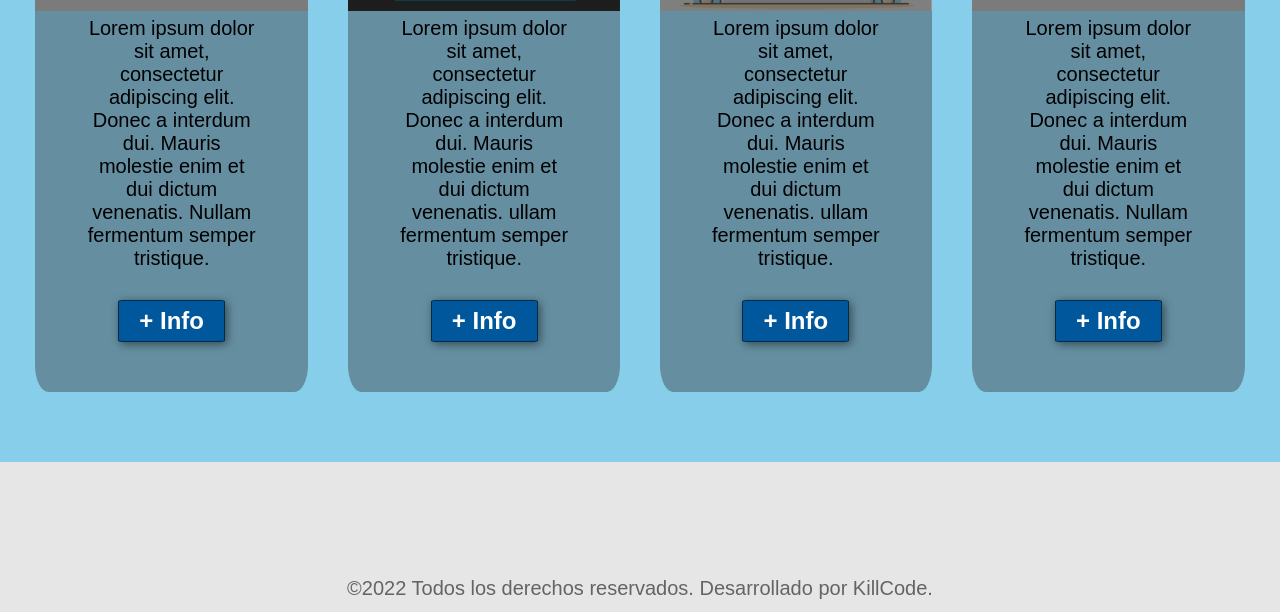
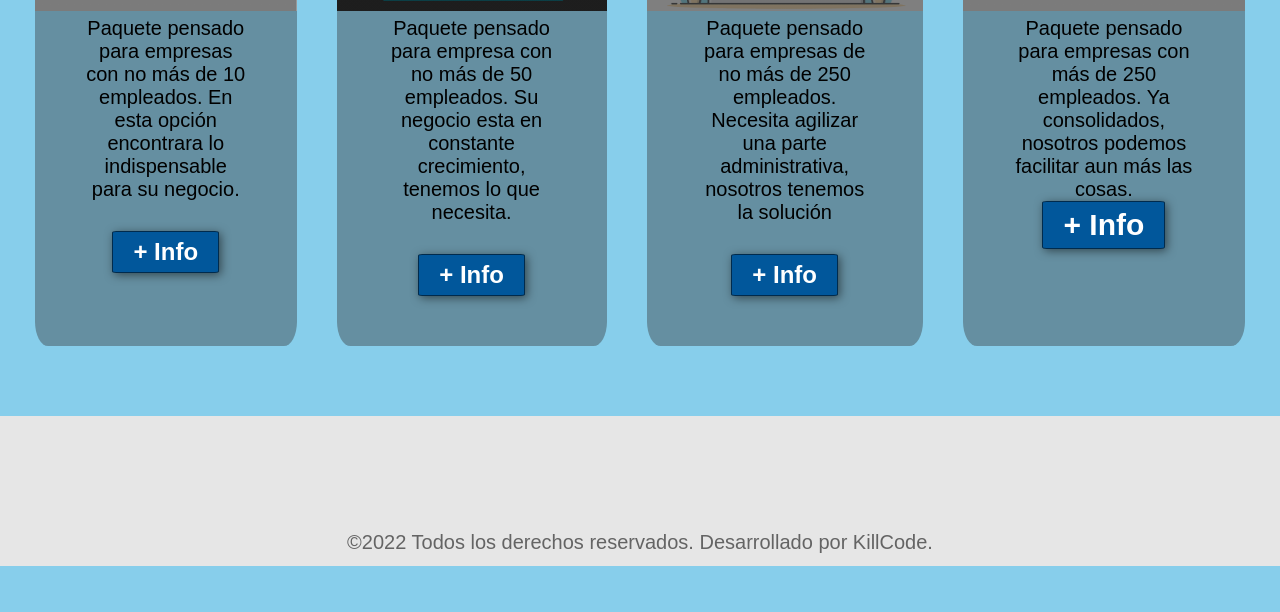
Before and after one commit to tefsantana/ISPC-Fullstack-KillCode, a plain HTML site: page view/html/presupuestos.html in a window 1280 px wide. Shown: the part 370-982 px from the top of the page. After the commit the page ends 936 px from the top, so only its background shows below. Drawn offline with Linux system fonts and the light colour scheme; files that its build step writes are made by us from their sources; files whose address does not match are found by name.

Commit message:
Modifico descrpciones.

```diff
--- a/view/html/presupuestos.html
+++ b/view/html/presupuestos.html
@@ -39,30 +39,22 @@
         <div class="container">
             <div class="opcion">
             <h3>Micro Empresas</h3>
-                <p>Lorem ipsum dolor sit amet, consectetur adipiscing elit.
-                   Donec a interdum dui. Mauris molestie enim et dui dictum venenatis.
-                   Nullam fermentum semper tristique.</p>
+                <p>Paquete pensado para empresas con no más de 10 empleados. En esta opción encontrara lo indispensable para su negocio.</p>
                 <button>+ Info</button>
             </div>
             <div class="opcion">
                 <h3>Pequeñas Empresas</h3>
-                <p>Lorem ipsum dolor sit amet, consectetur adipiscing elit.
-                   Donec a interdum dui. Mauris molestie enim et dui dictum venenatis.
-                    ullam fermentum semper tristique.</p>
+                <p>Paquete pensado para empresa con no más de 50 empleados. Su negocio esta en constante crecimiento, tenemos lo que necesita.</p>
                 <button>+ Info</button>
             </div>
             <div class="opcion">
                 <h3>Medianas Empresas</h3>
-                <p>Lorem ipsum dolor sit amet, consectetur adipiscing elit.
-                   Donec a interdum dui. Mauris molestie enim et dui dictum venenatis.
-                    ullam fermentum semper tristique.</p>
+                <p>Paquete pensado para empresas de no más de 250 empleados. Necesita agilizar una parte administrativa, nosotros tenemos la solución</p>
                 <button>+ Info</button>
             </div>
             <div class="opcion">
                 <h3>Grandes Empresas</h3>
-                <p>Lorem ipsum dolor sit amet, consectetur adipiscing elit.
-                   Donec a interdum dui. Mauris molestie enim et dui dictum venenatis.
-                   Nullam fermentum semper tristique.</p>
+                <p>Paquete pensado para empresas con más de 250 empleados. Ya consolidados, nosotros podemos facilitar aun más las cosas.
                 <button>+ Info</button>
             </div>
         </div>
```
